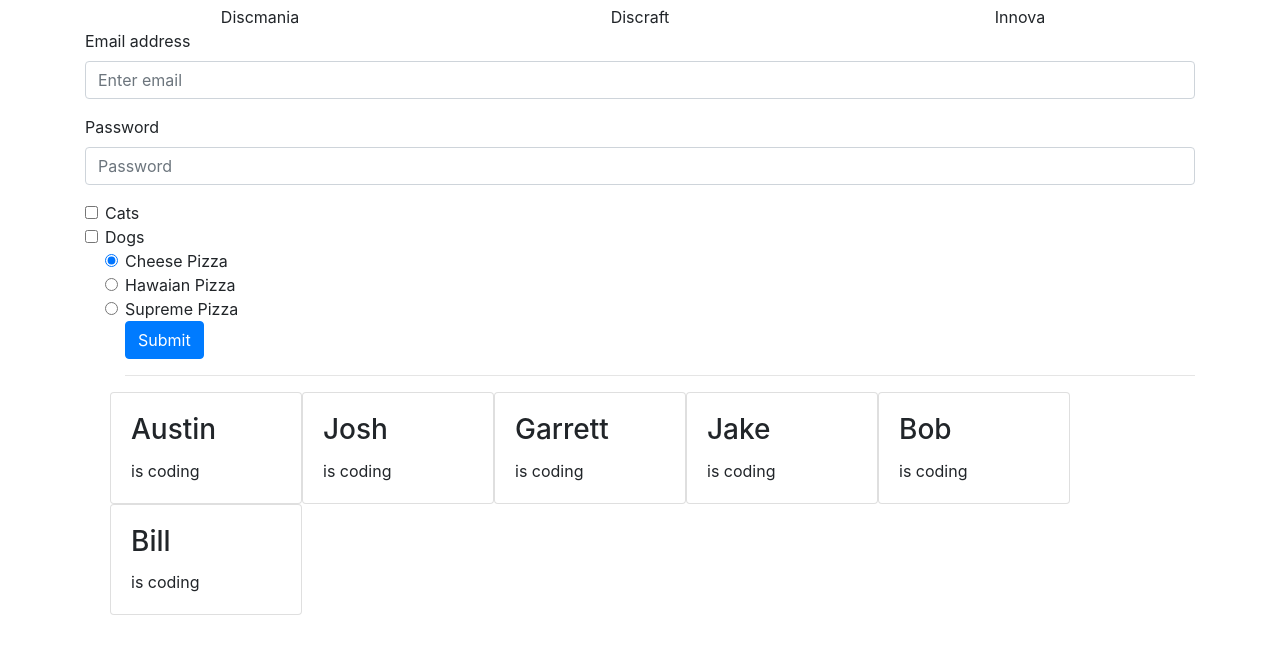
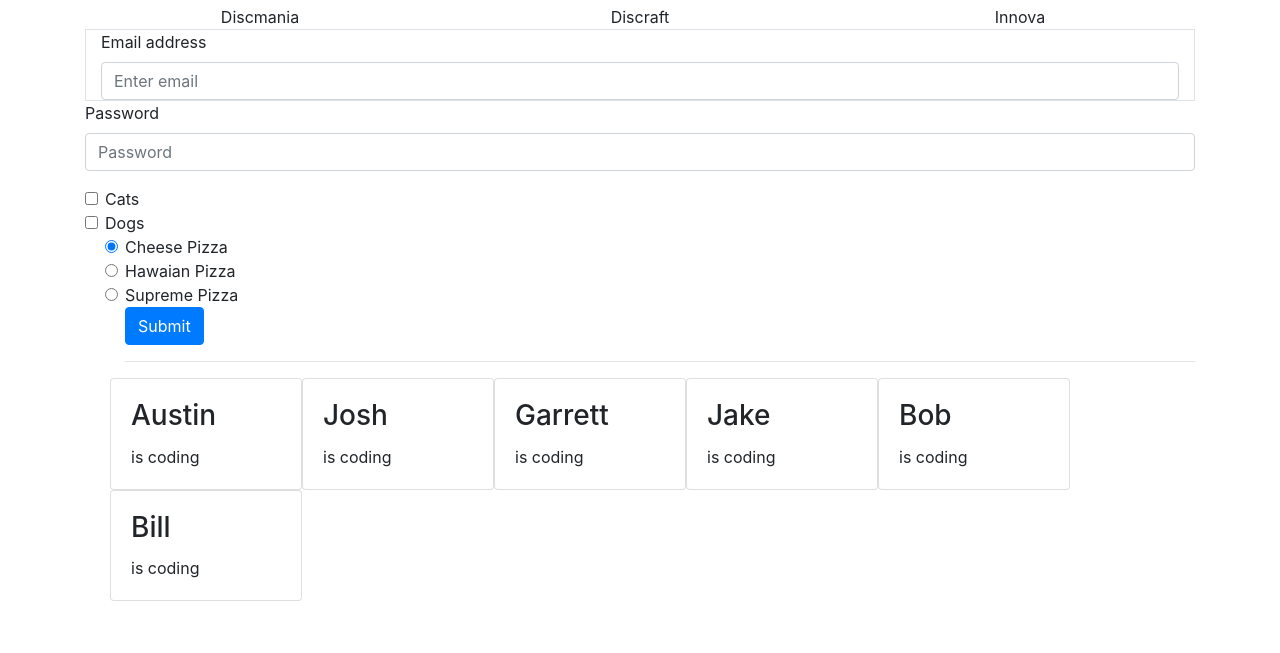
Before and after one commit to amann1113/BootstrapDrills, a plain HTML site: page index.html in a window 1280 px wide. Shown: the part 51-704 px from the top of the page. Drawn offline with nearby package versions, Linux system fonts and the light colour scheme.

Commit message:
Update index.html

```diff
--- a/index.html
+++ b/index.html
@@ -40,7 +40,7 @@
 
 
         <div class="class">
-             <form>
+             <form class = "col border border-primary>
 
                 <div class="form-group">
                     <label for="exampleInputEmail1">Email address</label>
```
